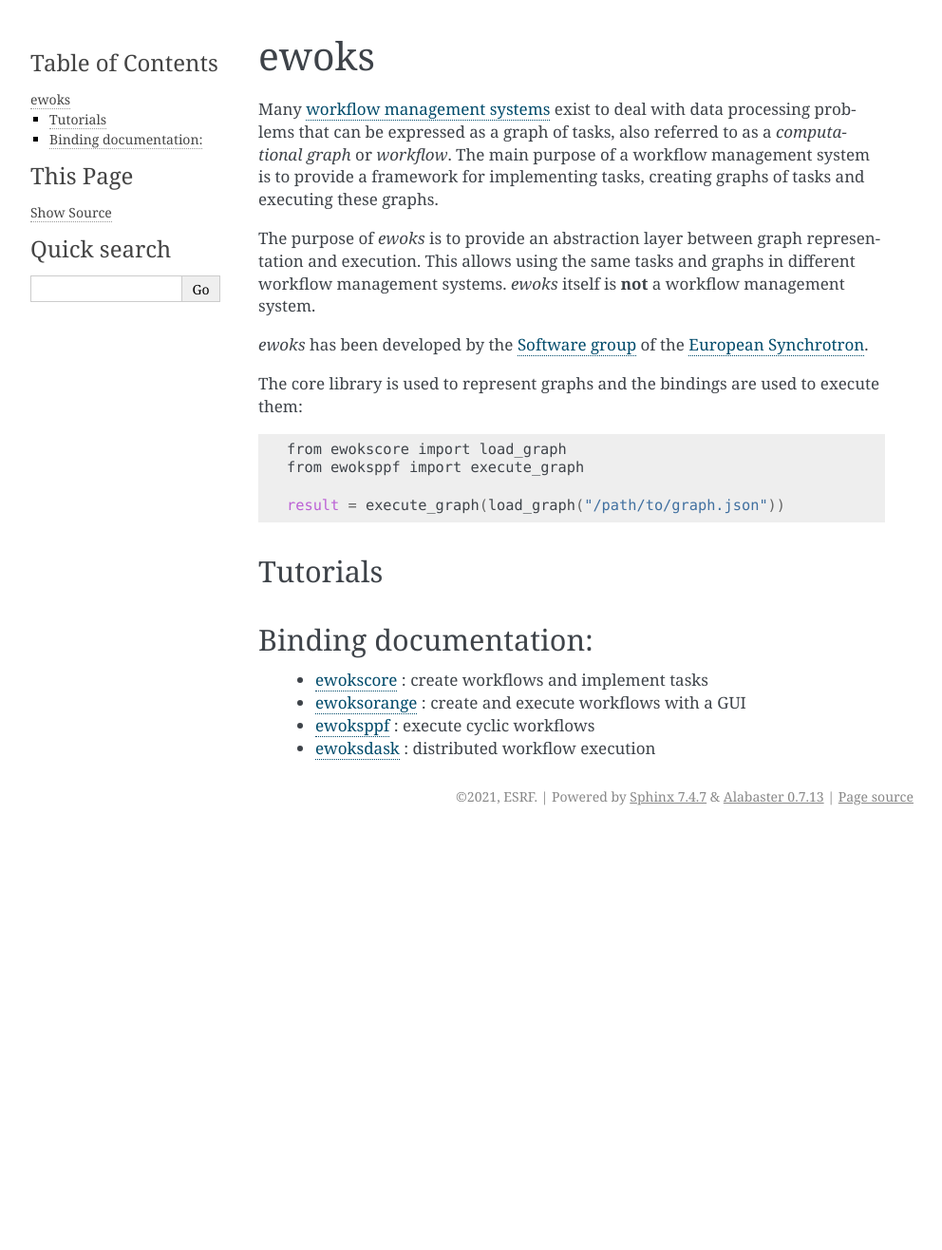
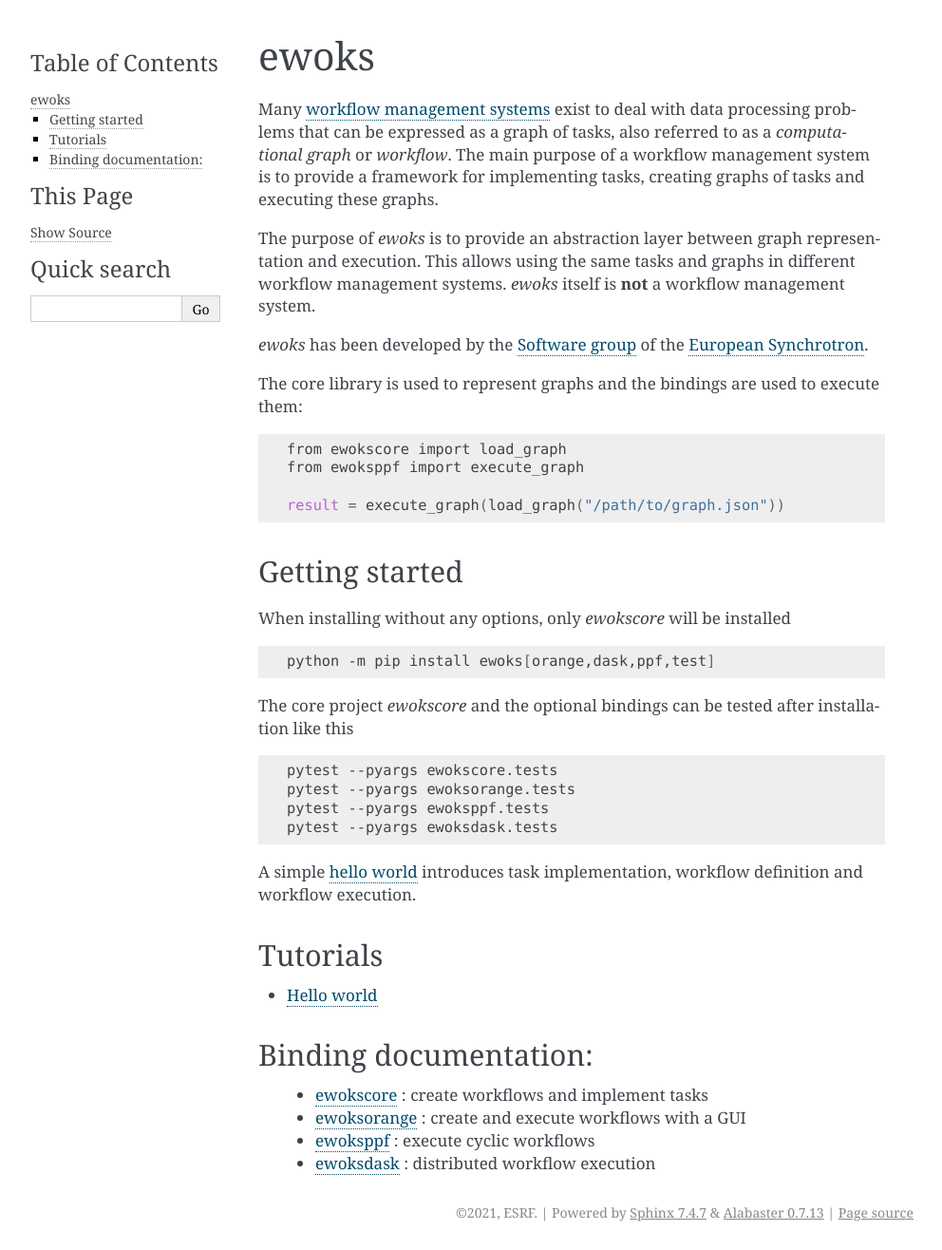
Before and after one commit to ewoks-kit/ewoks, a Sphinx documentation site: the page built from doc/index.rst, in a window 1280 px wide. Shown: the whole page at 95% size, without its empty margins (148-1140 px from the left). Built offline with Sphinx 7.4.7, drawn with Linux system fonts in a browser that asks for light colours; pages that are not in the unit, such as notebooks, are missing from menus; before the commit the page ends 900 px from its top, so only the background shows below that.

Commit message:
add hello world example

```diff
--- a/doc/index.rst
+++ b/doc/index.rst
@@ -16,12 +16,33 @@
 
     result = execute_graph(load_graph("/path/to/graph.json"))
 
+Getting started
+---------------
+
+When installing without any options, only `ewokscore` will be installed
+
+.. code:: bash
+
+    python -m pip install ewoks[orange,dask,ppf,test]
+
+The core project `ewokscore` and the optional bindings can be tested after installation like this
+
+.. code:: bash
+
+    pytest --pyargs ewokscore.tests
+    pytest --pyargs ewoksorange.tests
+    pytest --pyargs ewoksppf.tests
+    pytest --pyargs ewoksdask.tests
+
+A simple :doc:`hello world <tutorials/hello_world>` introduces task implementation, workflow definition and workflow execution.
+
 Tutorials
 ---------
 
 .. toctree::
     :maxdepth: 1
 
+    tutorials/hello_world
     tutorials/running_workflows
 
 Binding documentation:
```
Also changed, not shown: doc/tutorials/hello_world.rst (added, +61 -0 lines).
